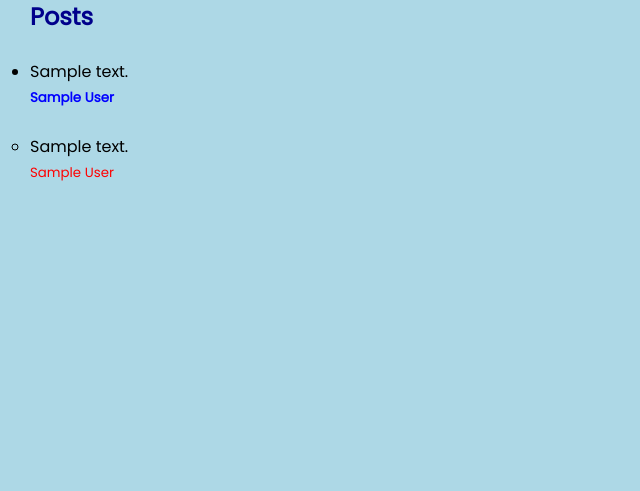
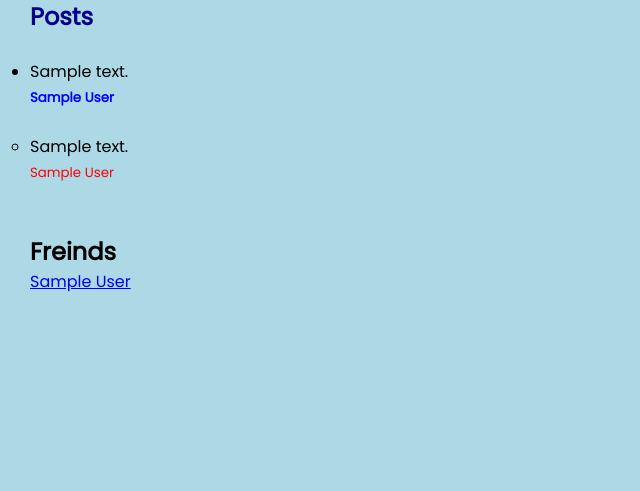
Before and after one commit to akshatk806/iConnect, a Node server app: page / in a window 1280 px wide. Shown: the part 209-700 px from the top of the page, without its empty margins (0-640 px from the left). Run offline with Node 20, Linux system fonts and the light colour scheme; tables that the repository leaves empty hold one stand-in row (values such as "Sample post"); style sheets or scripts are compiled from the project's sources; some libraries are stand-ins or nearby versions.

Commit message:
Adding user profile links in the home page

```diff
--- a/assets/css/home.css
+++ b/assets/css/home.css
@@ -8,3 +8,6 @@
     cursor: pointer; }
   #feed-posts #posts-list-container li {
     margin: 25px 0; }
+
+#user-freinds {
+  margin-bottom: 20px; }
--- a/assets/scss/home.scss
+++ b/assets/scss/home.scss
@@ -16,3 +16,7 @@
         }
     }
 }
+
+#user-freinds{
+    margin-bottom: 20px;
+}
--- a/controllers/home_controller.js
+++ b/controllers/home_controller.js
@@ -1,4 +1,5 @@
 const Post=require('../models/posts')
+const User=require('../models/user')
 
 module.exports.home=function(request,response){
     // respone.end('<h1>Express is up for iConnect</h1>');   // this line will sent directly to the browser
@@ -20,9 +21,12 @@ module.exports.home=function(request,response){
             path:'user'
         }
     }).exec(function(err,posts){
-        return response.render('home',{
-            title:"iConnect | Home",
-            posts:posts
+        User.find({},function(err,users){
+            return response.render('home',{
+                title:"iConnect | Home",
+                posts:posts,
+                all_users:users
+            })
         })
     })
 
--- a/routes/users.js
+++ b/routes/users.js
@@ -4,7 +4,7 @@ const passport=require('passport');
 
 const users_controller=require('../controllers/users_controller.js')
 
-router.get('/profile',passport.checkAuthentication,users_controller.profile)
+router.get('/profile/:id',passport.checkAuthentication,users_controller.profile)
 
 router.get('/posts',users_controller.posts)
 
--- a/views/home.ejs
+++ b/views/home.ejs
@@ -73,3 +73,13 @@
         </ul>
     </div>
 </section>
+
+
+<section id="user-freinds">
+    <h2>Freinds</h2>
+    <% for(u of all_users) { %>
+        <p>
+            <a href="/users/profile/<%=u.id%>"><%= u.name %> </a>
+        </p>
+    <% } %>
+</section>
--- a/views/profile.ejs
+++ b/views/profile.ejs
@@ -1,4 +1,4 @@
 <link rel="stylesheet" href="/css/profile.css">
 <h1>iDiscuss | Profile Page</h1>
-<p><%=user.name %> </p>
-<p><%=user.email %> </p>
+<p><%=profile_user.name %> </p>
+<p><%=profile_user.email %> </p>
```
Also changed, not shown: controllers/users_controller.js (+6 -3 lines).
